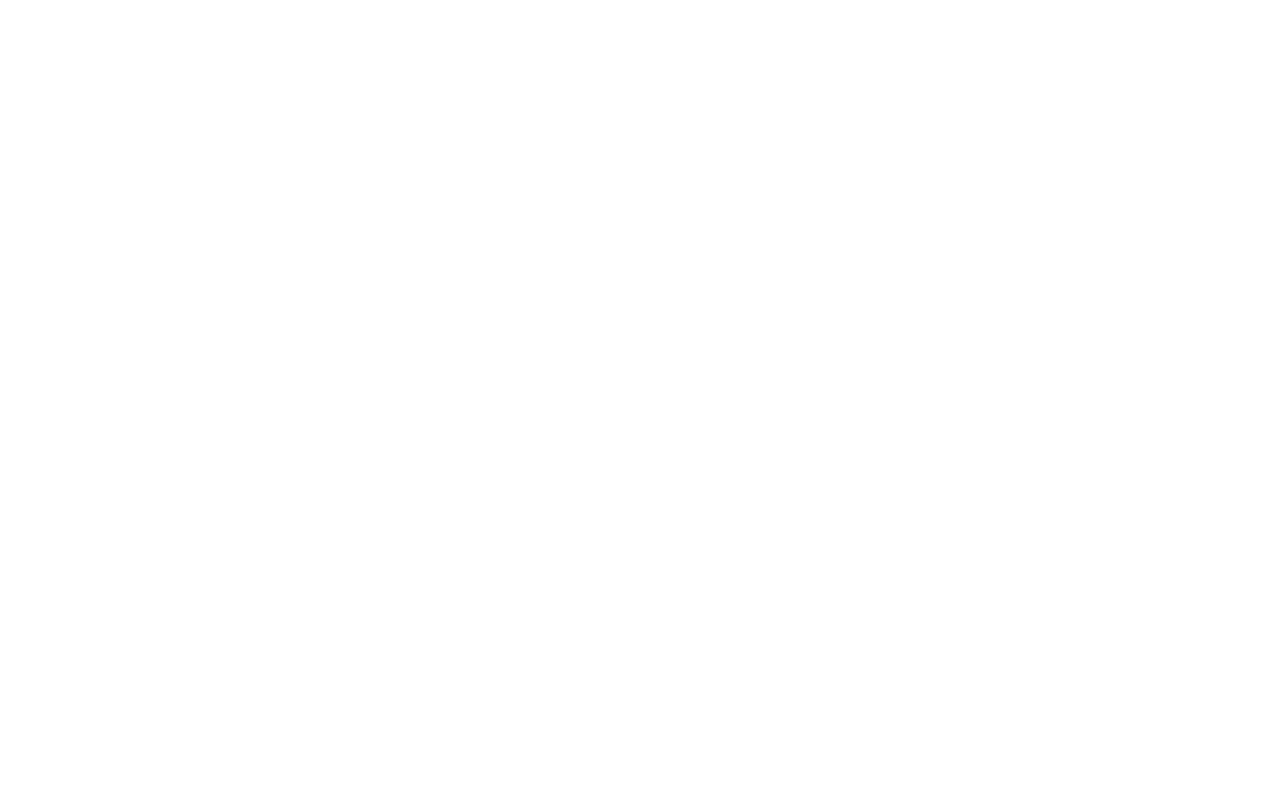
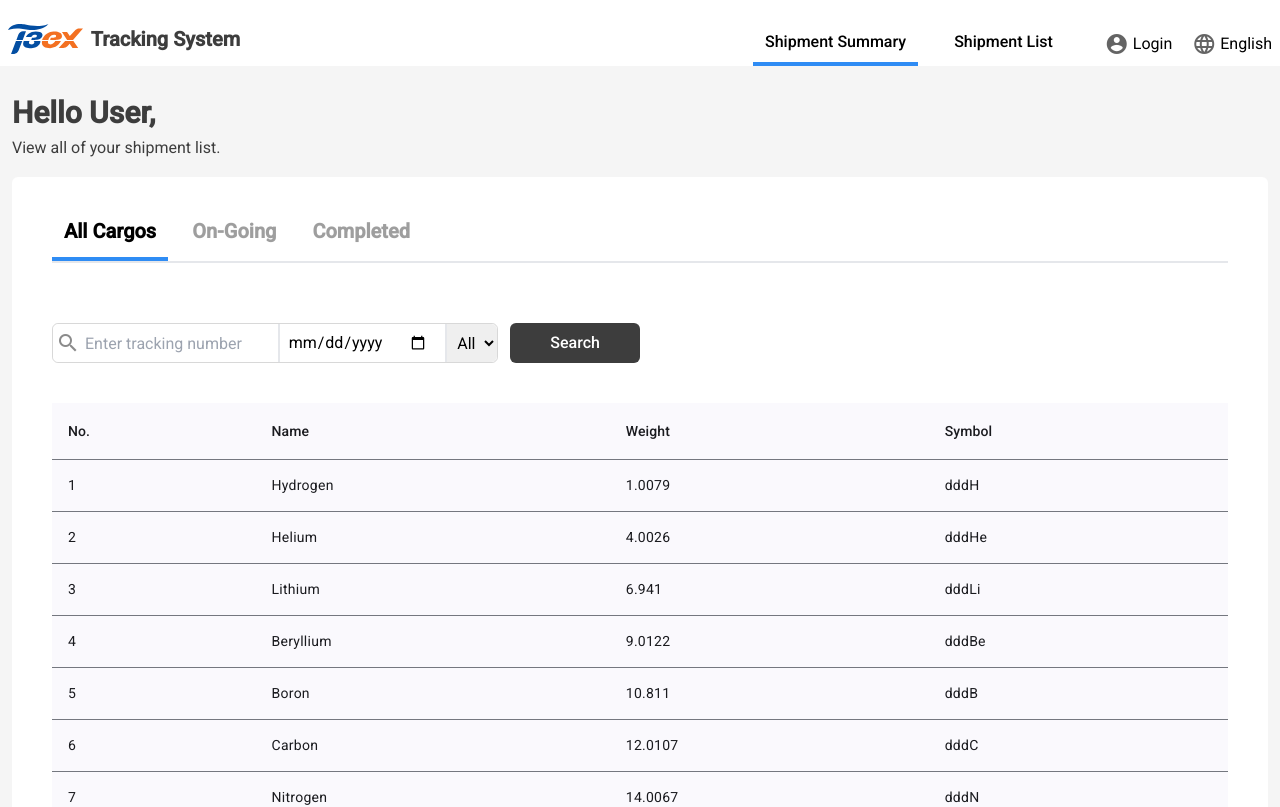
Before and after one commit to LeemoTseng/tracking-system, an Angular app: page /shipment-list in a window 1280 px wide. Before the commit this address led to /. Shown: the top 807 px of the page. Built offline with nearby package versions, Linux system fonts and the light colour scheme.

Commit message:
update all shipment list

```diff
--- a/src/app/app.routes.ts
+++ b/src/app/app.routes.ts
@@ -5,6 +5,10 @@ import { ShipmentSummaryComponent } from './pages/shipment-summary/shipment-summ
 export const routes: Routes = [
     {path:'',component:LoginComponent},
     {path:'login',component: LoginComponent},
-    {path:'shipment-summary',component:ShipmentSummaryComponent},
+    {path: 'shipment-summary', loadComponent: () => import('./pages/shipment-summary/shipment-summary.component').then(m => m.ShipmentSummaryComponent) },
+    {path:'shipment-list',loadComponent:() => import('./pages/shipment-list/shipment-list.component').then(m => m.ShipmentListComponent)
+
+    },
+
 
 ];
--- /dev/null
+++ b/src/app/components/all-shipment-list/all-shipment-list.component.html
@@ -0,0 +1,28 @@
+<table mat-table [dataSource]="dataSource">
+  <!-- Position Column -->
+  <ng-container matColumnDef="position">
+    <th mat-header-cell *matHeaderCellDef>No.</th>
+    <td mat-cell *matCellDef="let element">{{ element.position }}</td>
+  </ng-container>
+
+  <!-- Name Column -->
+  <ng-container matColumnDef="name">
+    <th mat-header-cell *matHeaderCellDef>Name</th>
+    <td mat-cell *matCellDef="let element">{{ element.name }}</td>
+  </ng-container>
+
+  <!-- Weight Column -->
+  <ng-container matColumnDef="weight">
+    <th mat-header-cell *matHeaderCellDef>Weight</th>
+    <td mat-cell *matCellDef="let element">{{ element.weight }}</td>
+  </ng-container>
+
+  <!-- Symbol Column -->
+  <ng-container matColumnDef="symbol">
+    <th mat-header-cell *matHeaderCellDef>Symbol</th>
+    <td mat-cell *matCellDef="let element">ddd{{ element.symbol }}</td>
+  </ng-container>
+
+  <tr mat-header-row *matHeaderRowDef="displayedColumns"></tr>
+  <tr mat-row *matRowDef="let row; columns: displayedColumns"></tr>
+</table>
--- /dev/null
+++ b/src/app/components/all-shipment-list/all-shipment-list.component.ts
@@ -0,0 +1,36 @@
+import { Component } from '@angular/core';
+import { MatTableModule } from '@angular/material/table';
+
+export interface PeriodicElement {
+  name: string;
+  position: number;
+  weight: number;
+  symbol: string;
+}
+
+const ELEMENT_DATA: PeriodicElement[] = [
+  {position: 1, name: 'Hydrogen', weight: 1.0079, symbol: 'H'},
+  {position: 2, name: 'Helium', weight: 4.0026, symbol: 'He'},
+  {position: 3, name: 'Lithium', weight: 6.941, symbol: 'Li'},
+  {position: 4, name: 'Beryllium', weight: 9.0122, symbol: 'Be'},
+  {position: 5, name: 'Boron', weight: 10.811, symbol: 'B'},
+  {position: 6, name: 'Carbon', weight: 12.0107, symbol: 'C'},
+  {position: 7, name: 'Nitrogen', weight: 14.0067, symbol: 'N'},
+  {position: 8, name: 'Oxygen', weight: 15.9994, symbol: 'O'},
+  {position: 9, name: 'Fluorine', weight: 18.9984, symbol: 'F'},
+  {position: 10, name: 'Neon', weight: 20.1797, symbol: 'Ne'},
+];
+
+@Component({
+  selector: 'app-all-shipment-list',
+  standalone: true,
+  imports: [MatTableModule],
+  templateUrl: './all-shipment-list.component.html',
+
+})
+export class AllShipmentListComponent {
+
+  displayedColumns: string[] = ['position', 'name', 'weight', 'symbol'];
+  dataSource = ELEMENT_DATA;
+
+}
--- a/src/app/components/header/header.component.html
+++ b/src/app/components/header/header.component.html
@@ -1,17 +1,19 @@
 <div class="header bg-white px-2">
   <div class="menu pt-5 flex items-end mx-auto max-w-screen-xl justify-between">
-    <div class="logo flex pb-2 items-center">
+    <div routerLink="/login" class="logo cursor-pointer flex pb-2 items-center">
       <img class="object-contain h-[30px]" src="t3ex-logo.svg" alt="logo" />
       <p class="text-xl pl-2 font-semibold text-blackColor">Tracking System</p>
     </div>
     <div class="item">
       <ul class="flex gap-5">
         <li
+          routerLink="/shipment-summary"
           class="cursor-pointer font-medium hover:text-blackColor/90 py-2 px-3 mr-1 border-b-4 border-primary"
         >
           Shipment Summary
         </li>
         <li
+          routerLink="/shipment-list"
           class="cursor-pointer font-medium hover:text-blackColor/90 py-2 px-3 mr-5 border-b-4 border-transparent"
         >
           Shipment List
--- a/src/app/components/header/header.component.ts
+++ b/src/app/components/header/header.component.ts
@@ -1,10 +1,11 @@
 import { Component } from '@angular/core';
 import { MatIconModule } from '@angular/material/icon';
+import { RouterLink } from '@angular/router';
 
 @Component({
   selector: 'app-header',
   standalone: true,
-  imports: [MatIconModule],
+  imports: [MatIconModule,RouterLink],
   templateUrl: './header.component.html',
 
 })
--- a/src/app/components/other-details/other-details.component.html
+++ b/src/app/components/other-details/other-details.component.html
@@ -1,8 +1,7 @@
 <div class="otherDetails pt-3 pb-[50px]">
   <div class="bg-white rounded-md p-10">
-    <div class="detail-menu flex justify-between">
+    <div class="detail-menu flex justify-between mb-5 border-b-2">
       <div class="flex gap-x-2 relative">
-        <div class="absolute bottom-[3px] border-b-2 w-full"></div>
         @for (item of menu; track $index) {
         <p
           (click)="menuSelected(item, $index)"
@@ -11,7 +10,7 @@
               ? 'border-primary'
               : 'border-white text-blackColor/50'
           "
-          class="cursor-pointer text-xl transition-all font-semibold hover:text-blackColor/90 py-2 px-3 mr-1 border-b-4"
+          class="cursor-pointer text-xl transition-all font-semibold hover:text-blackColor/90 py-0 pb-3 px-3 mr-1 m-0 border-b-4"
         >
           {{ item }}
         </p>
--- a/src/app/pages/login/login.component.html
+++ b/src/app/pages/login/login.component.html
@@ -55,7 +55,7 @@
 
       <!-- login -->
       <div
-        routerLink="shipment-summary"
+        routerLink="/shipment-summary"
         matRipple
         [matRippleColor]="rippleColor"
         class="btn"
--- /dev/null
+++ b/src/app/pages/shipment-list/shipment-list.component.html
@@ -0,0 +1,72 @@
+<app-header></app-header>
+<div class="w-full h-full bg-blackColor/5">
+  <div class="container mx-auto max-w-screen-xl p-3">
+    <!-- greetings -->
+    <div class="greeting py-3">
+      <p class="font-semibold text-3xl text-blackColor">Hello User,</p>
+      <p class="text-blackColor">View all of your shipment list.</p>
+    </div>
+    <!-- frame -->
+    <div class="frame bg-white rounded-md p-10">
+      <!-- process-menu -->
+      <div class="process-menu flex justify-between mb-5 border-b-2">
+        <div class="flex gap-x-2 relative">
+          @for (item of menu; track $index) {
+          <p
+            (click)="menuSelected(item, $index)"
+            [class]="
+              selectedMenu === item
+                ? 'border-primary'
+                : 'border-white text-blackColor/50'
+            "
+            class="cursor-pointer text-xl transition-all font-semibold hover:text-blackColor/90 py-0 pb-3 px-3 mr-1 m-0 border-b-4"
+          >
+            {{ item }}
+          </p>
+          }
+        </div>
+      </div>
+      <!-- search -->
+      <div class="search relative flex items-stretch h-full w-1/2 py-10">
+        <div
+          (click)="focusSearch()"
+          [class]="
+            isFocused ? 'border-2 border-blackColor' : 'border-blackColor/20'
+          "
+          class="searchContent border w-full rounded-md flex justify-between"
+        >
+          <input
+            class="focus:outline-none rounded-md bg-white p-0 py-2 pl-8 border-none h-full box-border leading-none"
+            placeholder="Enter tracking number"
+            id="search"
+            type="text"
+          />
+          <input
+            type="date"
+            class="focus:outline-none rounded-e-md bg-white px-2 py-2 border-0 border-l-2 h-full box-border leading-none"
+          />
+          <mat-icon
+            class="text-blackColor/60 absolute left-1 top-1/2 -translate-y-1/2"
+            >search</mat-icon
+          >
+          <select
+            name=""
+            id=""
+            class="focus:outline-none rounded-e-md p-0 py-2 h-full box-border leading-none border-0 border-l-2"
+          >
+            <option value="" class="text-blackColor text-center">All</option>
+            <option value="" class="text-blackColor text-center">ETD</option>
+            <option value="" class="text-blackColor text-center">ETA</option>
+          </select>
+        </div>
+        <div
+          class="cursor-pointer bg-blackColor text-white font-medium px-10 py-2 rounded-md ml-3 border-transparent"
+        >
+          Search
+        </div>
+      </div>
+      <!-- shipment-list -->
+      <app-all-shipment-list></app-all-shipment-list>
+    </div>
+  </div>
+</div>
--- /dev/null
+++ b/src/app/pages/shipment-list/shipment-list.component.ts
@@ -0,0 +1,47 @@
+import { Component, HostListener } from '@angular/core';
+import { HeaderComponent } from '../../components/header/header.component';
+import { MatIcon } from '@angular/material/icon';
+import { AllShipmentListComponent } from "../../components/all-shipment-list/all-shipment-list.component";
+
+@Component({
+  selector: 'app-shipment-list',
+  standalone: true,
+  imports: [HeaderComponent, MatIcon, AllShipmentListComponent,AllShipmentListComponent],
+  templateUrl: './shipment-list.component.html',
+  styles: [`
+    .search input,
+.search select {
+  box-sizing: border-box;
+}`]
+})
+export class ShipmentListComponent {
+
+  menu = ['All Cargos', 'On-Going', 'Completed'];
+  selectedMenu = 'All Cargos';
+  isFocused = false;
+
+
+  menuSelected(menu: string, $index: number): void {
+    this.selectedMenu = menu;
+    // console.log(this.selectedMenu);
+    if (this.selectedMenu === 'Milestones') {
+    } else if (this.selectedMenu === 'Files') {
+    } else {
+    }
+  }
+  focusSearch():void{
+    this.isFocused = true;
+    console.log(this.isFocused);
+  }
+
+  // if clicked outside the search box
+  @HostListener('document:click', ['$event'])
+  onDocumentClick(event: MouseEvent): void {
+    const target = event.target as HTMLElement;
+    if (!target.closest('.searchContent')) {
+      this.isFocused = false;
+      console.log(this.isFocused);
+    }
+  }
+
+}
--- a/src/index.html
+++ b/src/index.html
@@ -18,6 +18,12 @@
       href="https://fonts.googleapis.com/css2?family=Material+Symbols+Outlined"
       rel="stylesheet"
     />
+    <style>
+      body {
+        margin: 0;
+        box-sizing: border-box;
+      }
+    </style>
   </head>
   <body>
     <app-root></app-root>
```
